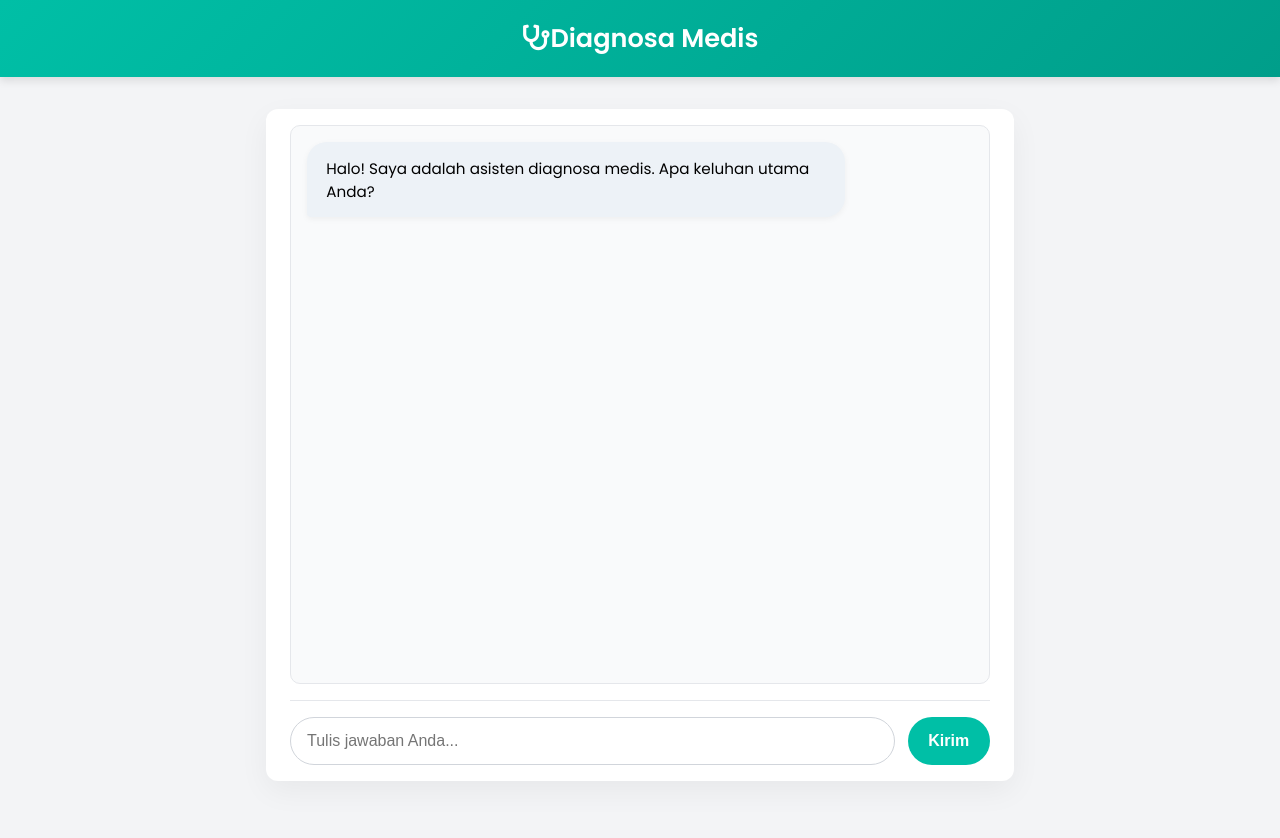
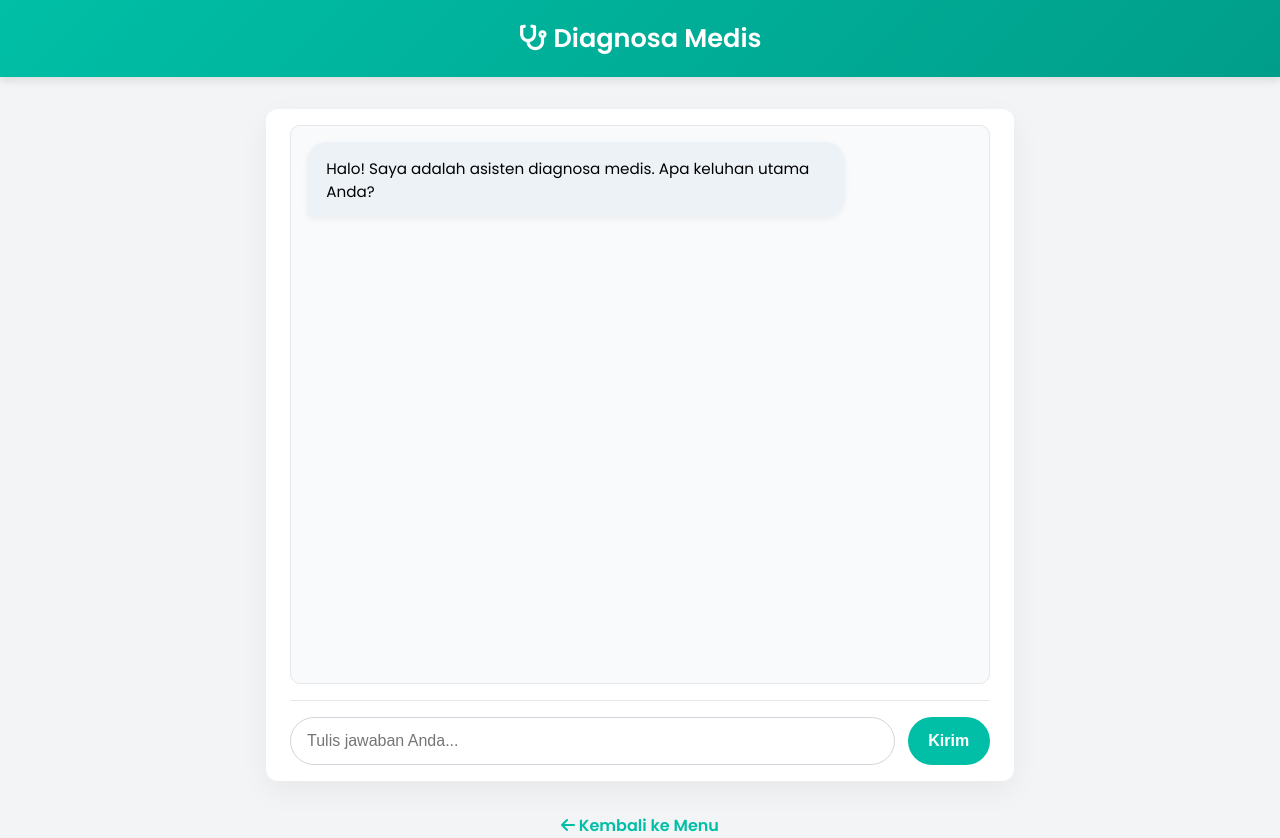
Before and after one commit to wafiqmra/medicare, a website: page views/diagnosa.html in a window 1280 px wide. Before the commit the page ends 813 px from the top, so only its background shows below. Drawn offline with Linux system fonts and the light colour scheme.

```diff
--- a/views/diagnosa.html
+++ b/views/diagnosa.html
@@ -121,12 +121,25 @@
     strong {
       color: #111827;
     }
+
+    .back-link {
+      display: block;
+      text-align: center;
+      margin-top: 1rem;
+      text-decoration: none;
+      color: #00bfa6;
+      font-weight: bold;
+    }
+
+    .back-link:hover {
+      text-decoration: underline;
+    }
   </style>
 </head>
 <body>
 
 <header>
-  <h1><i class="fas fa-stethoscope"></i>Diagnosa Medis</h1>
+  <h1><i class="fas fa-stethoscope"></i> Diagnosa Medis</h1>
 </header>
 
 <div class="chat-container">
@@ -138,6 +151,8 @@
     <button onclick="nextQuestion()">Kirim</button>
   </div>
 </div>
+
+<a href="/" class="back-link"><i class="fas fa-arrow-left"></i> Kembali ke Menu</a>
 
 <script>
   const questions = [
@@ -160,7 +175,7 @@
     const userText = input.value.trim();
     if (!userText) return;
 
-    // Bubble user
+    // Tambahkan pesan dari user
     const userMessage = document.createElement("div");
     userMessage.className = "message user";
     userMessage.innerText = userText;
@@ -169,7 +184,7 @@
     answers.push(userText);
     input.value = "";
 
-    // Pertanyaan berikutnya
+    // Tambahkan pertanyaan berikutnya
     currentQuestion++;
     setTimeout(() => {
       if (currentQuestion < questions.length) {
@@ -190,13 +205,13 @@
       chatBox.scrollTop = chatBox.scrollHeight;
     }, 500);
   }
-    document.getElementById("user-input").addEventListener("keypress", function (e) {
+
+  document.getElementById("user-input").addEventListener("keypress", function (e) {
     if (e.key === "Enter") {
       e.preventDefault();
       nextQuestion();
     }
   });
-  <a href="/"><i class="fas fa-arrow-left"></i> Kembali ke Menu</a>
 </script>
 
 </body>
```
